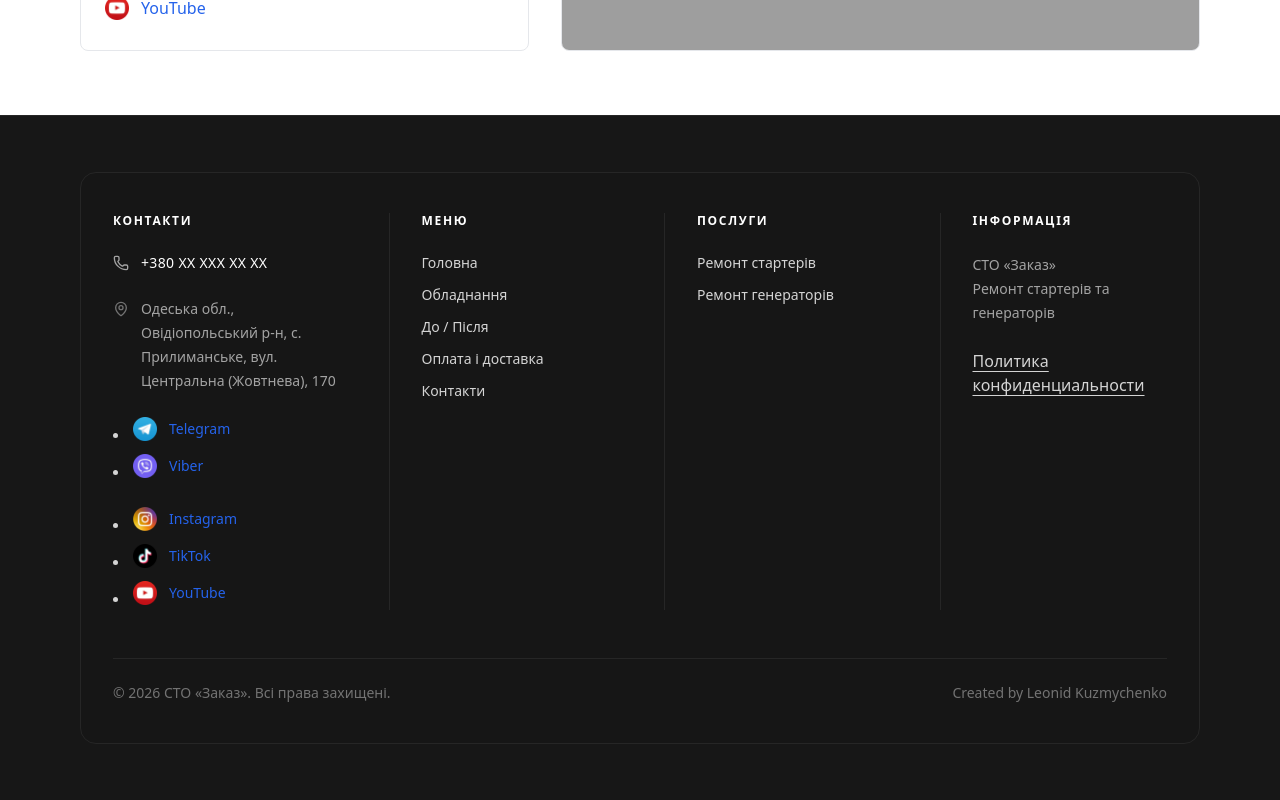
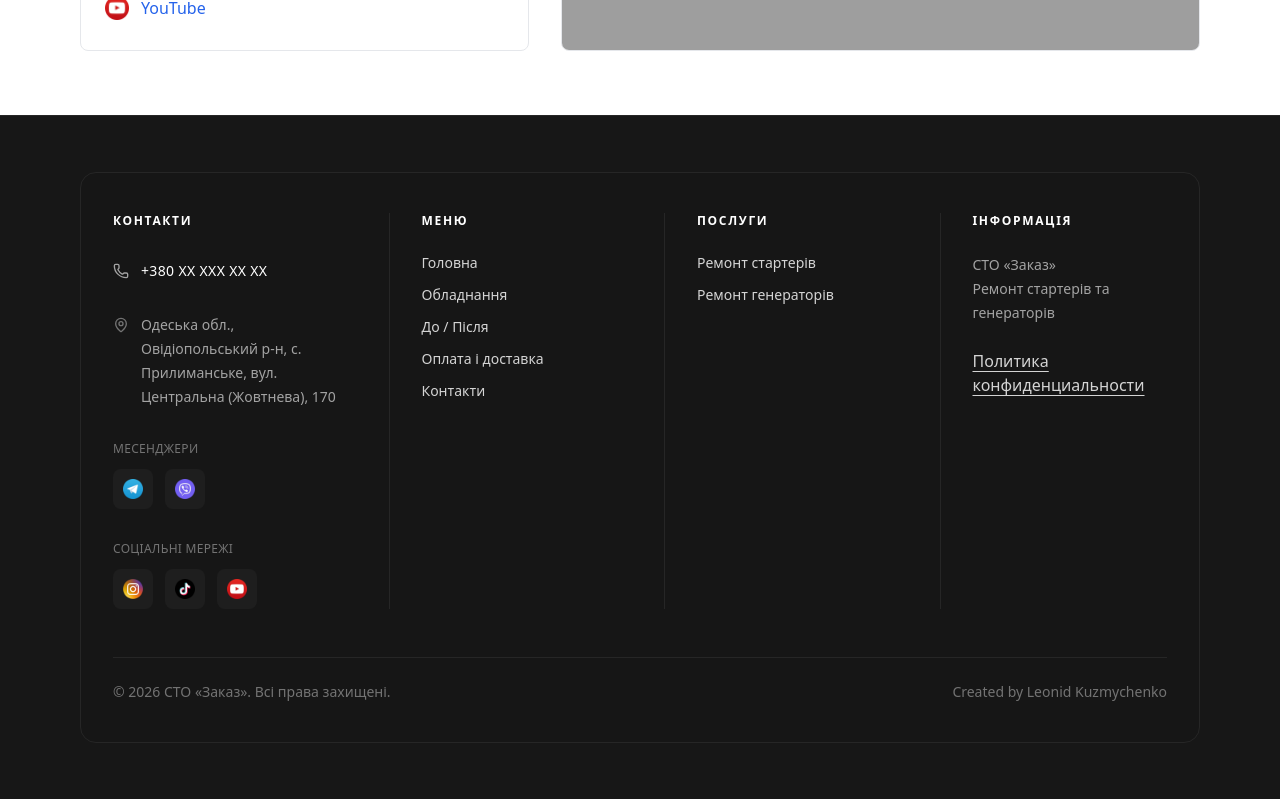
Before and after one commit to LeonidKuzmychenko/sto-site, a React (Vite) app: page /sto-site/contacts in a window 1280 px wide. Shown: the part 941-1741 px from the top of the page. Built offline with nearby package versions, Linux system fonts and the light colour scheme; grey boxes are pictures that could not be loaded.

Commit message:
new footer

```diff
--- a/src/shared/data/social.ts
+++ b/src/shared/data/social.ts
@@ -1,12 +1,12 @@
 import {BASE_URL} from "@/shared/data/const.ts";
 
 export const MESSENGERS = [
-  { href: '#', icon: `${BASE_URL}/social/telegram.avif`, alt: 'Telegram', label: 'Telegram' },
-  { href: '#', icon: `${BASE_URL}/social/viber.avif`, alt: 'Viber', label: 'Viber' },
+  { href: 'https://web.telegram.org/', icon: `${BASE_URL}/social/telegram.avif`, alt: 'Telegram', label: 'Telegram' },
+  { href: 'https://www.viber.com/', icon: `${BASE_URL}/social/viber.avif`, alt: 'Viber', label: 'Viber' },
 ] as const
 
 export const SOCIAL_NETWORKS = [
-  { href: '#', icon: `${BASE_URL}/social/instagram.avif`, alt: 'Instagram', label: 'Instagram' },
-  { href: '#', icon: `${BASE_URL}/social/tiktok.avif`, alt: 'TikTok', label: 'TikTok' },
-  { href: '#', icon: `${BASE_URL}/social/youtube.avif`, alt: 'YouTube', label: 'YouTube' },
+  { href: 'https://www.instagram.com/', icon: `${BASE_URL}/social/instagram.avif`, alt: 'Instagram', label: 'Instagram' },
+  { href: 'https://www.tiktok.com/', icon: `${BASE_URL}/social/tiktok.avif`, alt: 'TikTok', label: 'TikTok' },
+  { href: 'https://www.youtube.com/', icon: `${BASE_URL}/social/youtube.avif`, alt: 'YouTube', label: 'YouTube' },
 ] as const
--- a/src/widgets/footer/Footer.tsx
+++ b/src/widgets/footer/Footer.tsx
@@ -1,9 +1,8 @@
-import { NavLink } from 'react-router-dom'
-import { Phone, MapPin } from 'lucide-react'
+import {NavLink} from 'react-router-dom'
+import {Phone, MapPin} from 'lucide-react'
 
-import { PrivacyTooltip } from '@/shared/ui'
-import { SocialLink } from '@/shared/ui'
-import { MESSENGERS, SOCIAL_NETWORKS } from '@/shared/data/social'
+import {PrivacyTooltip} from '@/shared/ui'
+import {MESSENGERS, SOCIAL_NETWORKS} from '@/shared/data/social'
 
 export default function Footer() {
     const year = new Date().getFullYear()
@@ -23,39 +22,93 @@ export default function Footer() {
                     <div className="grid gap-12 md:grid-cols-2 lg:grid-cols-4">
 
                         {/* КОНТАКТИ */}
-                        <div className="space-y-6">
+                        <div className="space-y-8">
                             <h3 className="text-xs font-semibold uppercase tracking-[0.14em] text-white">
                                 Контакти
                             </h3>
 
+                            {/* Телефон */}
                             <a
                                 href="tel:+380XXXXXXXXX"
                                 className="flex items-center gap-3 text-white transition-opacity hover:opacity-80"
                             >
-                                <Phone className="h-4 w-4 text-neutral-400" />
+                                <Phone className="h-4 w-4 text-neutral-400"/>
                                 <span className="text-sm font-medium tracking-wide">
                                     +380 XX XXX XX XX
                                 </span>
                             </a>
 
+                            {/* Адреса */}
                             <div className="flex items-start gap-3 text-sm text-neutral-400 leading-6">
-                                <MapPin className="mt-1 h-4 w-4 shrink-0 text-neutral-500" />
+                                <MapPin className="mt-1 h-4 w-4 shrink-0 text-neutral-500"/>
                                 <p>
                                     Одеська обл., Овідіопольський р-н, с. Прилиманське,
                                     вул. Центральна (Жовтнева), 170
                                 </p>
                             </div>
 
-                            <div className="space-y-2 text-sm">
+                            {/* Месенджери */}
+                            <div className="space-y-3">
+                                <p className="text-xs uppercase tracking-wide text-neutral-500">
+                                    Месенджери
+                                </p>
+
+                                <div className="flex gap-3">
                                     {MESSENGERS.map((item) => (
-                                    <SocialLink key={item.label} {...item} />
+                                        <a
+                                            key={item.label}
+                                            href={item.href}
+                                            target="_blank"
+                                            rel="noopener noreferrer"
+                                            aria-label={item.label}
+                                            className="
+                                                flex h-10 w-10 items-center justify-center
+                                                rounded-lg
+                                                bg-neutral-800/50
+                                                transition-colors
+                                                hover:bg-neutral-700
+                                            "
+                                        >
+                                            <img
+                                                src={item.icon}
+                                                alt=""
+                                                className="h-5 w-5 object-contain"
+                                            />
+                                        </a>
                                     ))}
                                 </div>
+                            </div>
 
-                            <div className="space-y-2 text-sm">
+                            {/* Соціальні мережі */}
+                            <div className="space-y-3">
+                                <p className="text-xs uppercase tracking-wide text-neutral-500">
+                                    Соціальні мережі
+                                </p>
+
+                                <div className="flex gap-3">
                                     {SOCIAL_NETWORKS.map((item) => (
-                                    <SocialLink key={item.label} {...item} />
+                                        <a
+                                            key={item.label}
+                                            href={item.href}
+                                            target="_blank"
+                                            rel="noopener noreferrer"
+                                            aria-label={item.label}
+                                            className="
+                                                flex h-10 w-10 items-center justify-center
+                                                rounded-lg
+                                                bg-neutral-800/50
+                                                transition-colors
+                                                hover:bg-neutral-700
+                                            "
+                                        >
+                                            <img
+                                                src={item.icon}
+                                                alt={item.label}
+                                                className="h-5 w-5 object-contain"
+                                            />
+                                        </a>
                                     ))}
+                                </div>
                             </div>
                         </div>
 
@@ -111,14 +164,15 @@ export default function Footer() {
                                 <p>Ремонт стартерів та генераторів</p>
                             </div>
 
-                            <PrivacyTooltip />
+                            <PrivacyTooltip/>
                         </div>
 
                     </div>
 
                     {/* НИЖНЯЯ ПОЛОСА */}
                     <div className="mt-12 border-t border-neutral-800 pt-6">
-                        <div className="flex flex-col gap-3 text-sm text-neutral-500 md:flex-row md:items-center md:justify-between">
+                        <div
+                            className="flex flex-col gap-3 text-sm text-neutral-500 md:flex-row md:items-center md:justify-between">
                             <div>© {year} СТО «Заказ». Всі права захищені.</div>
 
                             <a
```
Lines whose indentation alone changed are shown as unchanged.
